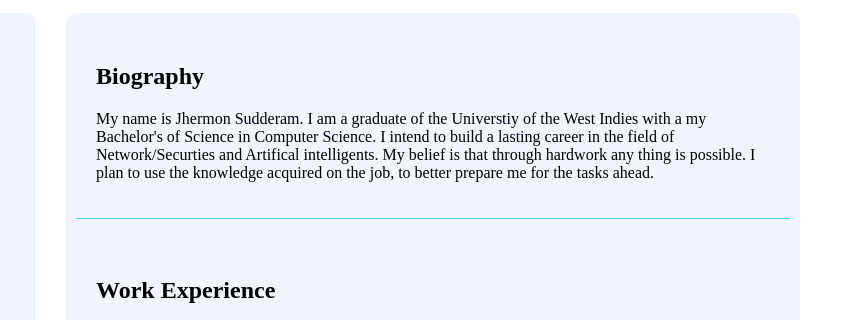
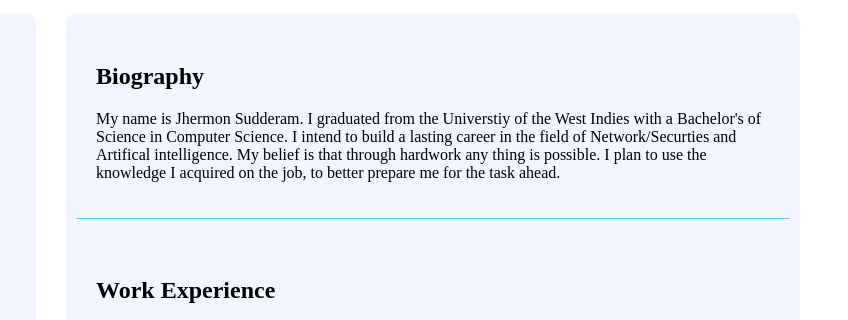
Before and after one commit to jhermon/jhermon.github.io, a plain HTML site: page index.html in a window 1280 px wide. Shown: the part 278-598 px from the top of the page, 432-1280 px from the left. Drawn offline with Linux system fonts and the light colour scheme.

Commit message:
Project 1

```diff
--- a/index.html
+++ b/index.html
@@ -65,8 +65,8 @@
 				<div class ="Bio">
 					<h2 id ="Biography">Biography</h2>
 
-					<p id ="bio-text">My name is Jhermon Sudderam. I am a graduate of the Universtiy of the West Indies with a my Bachelor's of Science in Computer Science.
-					I intend to build a lasting career in the field of Network/Securties and Artifical intelligents. My belief is that  through hardwork any thing is possible. I plan to use the knowledge acquired on the job, to better prepare me for the tasks ahead.</p>
+					<p id ="bio-text">My name is Jhermon Sudderam. I graduated from the Universtiy of the West Indies with a Bachelor's of Science in Computer Science.
+					I intend to build a lasting career in the field of Network/Securties and Artifical intelligence. My belief is that through hardwork any thing is possible. I plan to use the knowledge I acquired on the job, to better prepare me for the task ahead.</p>
 				</div>
 
 
```
